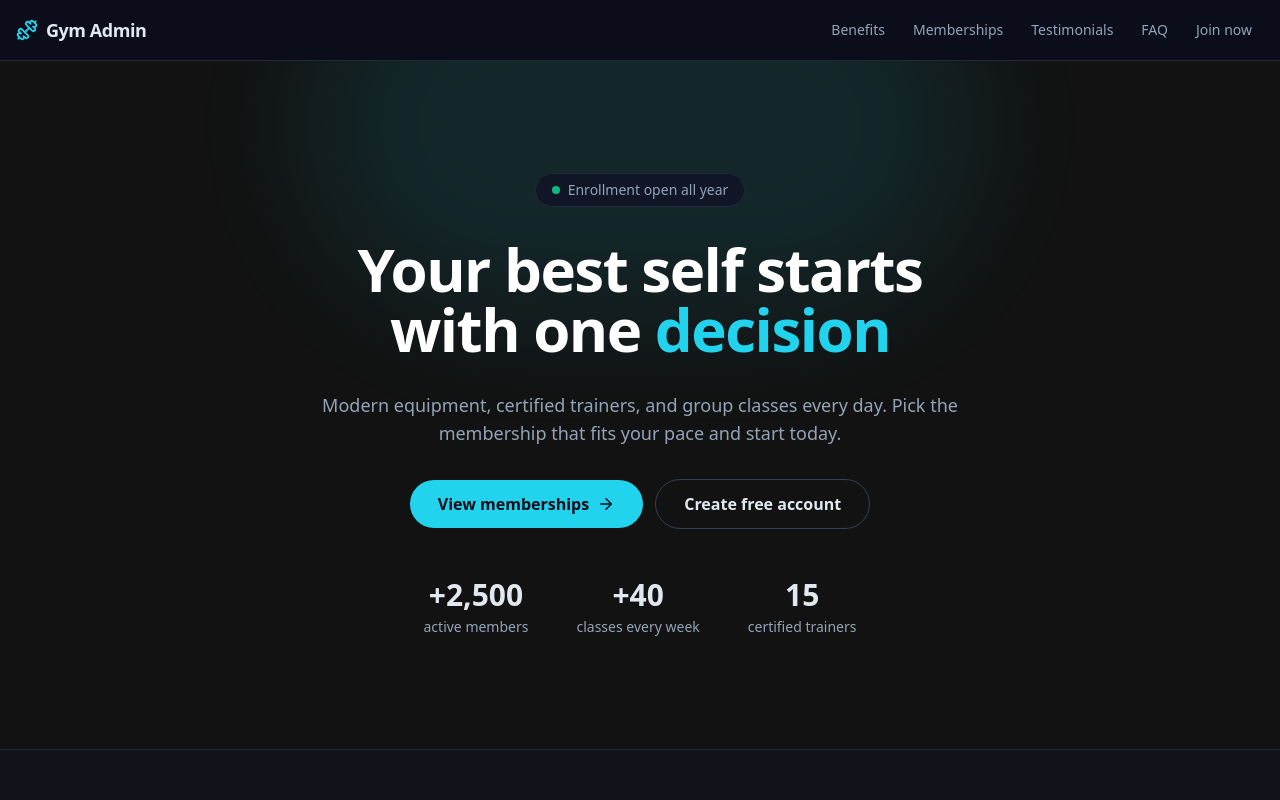
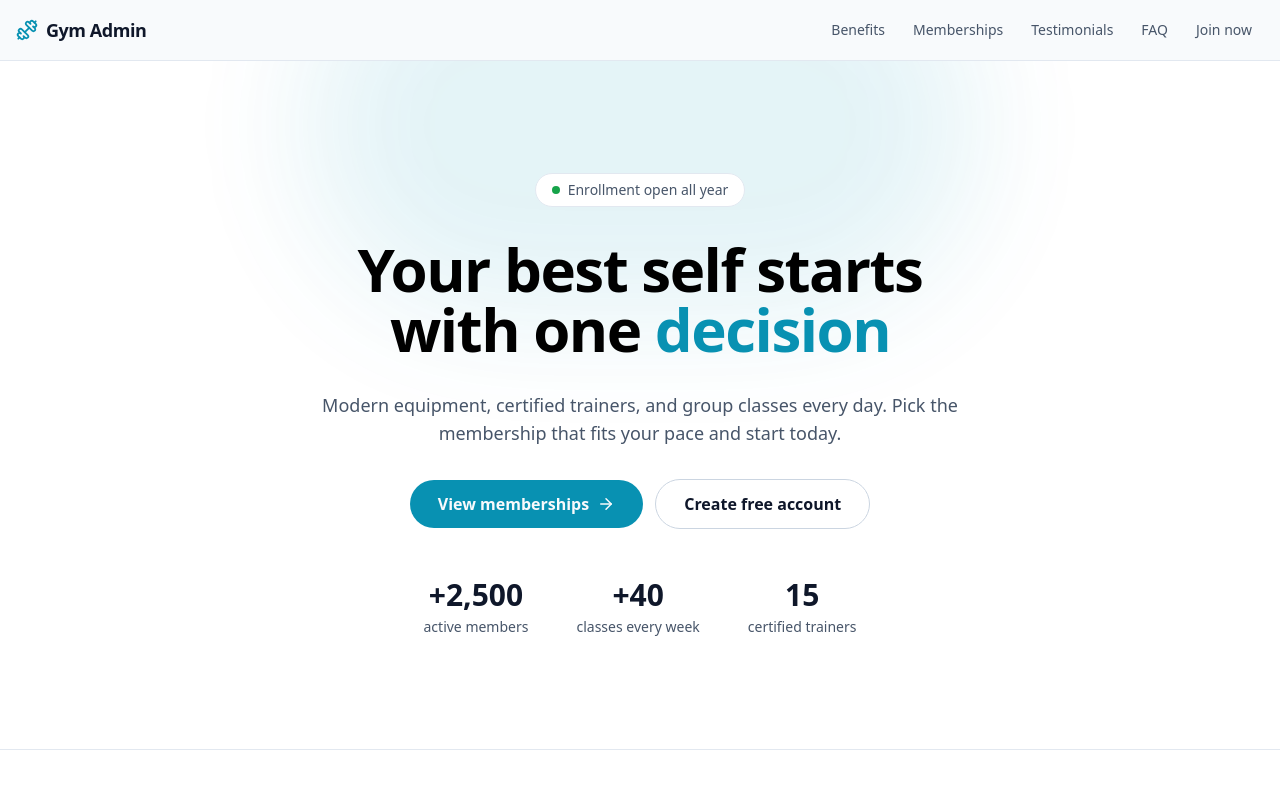
Before and after one commit to jame-dev13/Gym-Admin-Frontend, a React (Vite) app: page / in a window 1280 px wide. Shown: the top 800 px of the page. Built offline with nearby package versions, Linux system fonts and the light colour scheme.

Commit message:
feat: add theme context with dark/light mode

```diff
--- a/src/App.tsx
+++ b/src/App.tsx
@@ -1,5 +1,6 @@
 import { ErrorBoundary } from "@/components/error/ErrorBoundary";
 import { AppRouter } from "@/router/AppRouter";
+import { ThemeProvider } from "@/context/ThemeProvider";
 import { ToastProvider } from "@/context/ToastProvider";
 import "./App.css";
 import {
@@ -17,9 +18,11 @@ function App() {
         <QueryErrorResetBoundary>
           {({ reset }) => (
             <ErrorBoundary onReset={reset}>
-              <ToastProvider>
-                <AppRouter />
-              </ToastProvider>
+              <ThemeProvider>
+                <ToastProvider>
+                  <AppRouter />
+                </ToastProvider>
+              </ThemeProvider>
             </ErrorBoundary>
           )}
         </QueryErrorResetBoundary>
--- /dev/null
+++ b/src/context/ThemeContext.ts
@@ -0,0 +1,16 @@
+import { createContext } from "react";
+import type { ThemeMode } from "@/types/Types";
+
+export const THEME_STORAGE_KEY = "gym-admin-theme";
+
+export interface ThemeContextValue {
+  mode: ThemeMode;
+  setMode: (mode: ThemeMode) => void;
+  toggle: () => void;
+}
+
+export const ThemeContext = createContext<ThemeContextValue | null>(null);
+
+export const isThemeMode = (value: unknown): value is ThemeMode => {
+  return value === "dark" || value === "light";
+};
--- /dev/null
+++ b/src/context/ThemeProvider.tsx
@@ -0,0 +1,47 @@
+import { useCallback, useEffect, useMemo, useState } from "react";
+import type { ThemeProviderProps } from "@/types/Props";
+import type { ThemeMode } from "@/types/Types";
+import { isThemeMode, THEME_STORAGE_KEY, ThemeContext } from "./ThemeContext";
+
+const resolveInitialMode = (): ThemeMode => {
+  const stored = window.localStorage.getItem(THEME_STORAGE_KEY);
+
+  if (isThemeMode(stored)) {
+    return stored;
+  }
+
+  if (
+    typeof window.matchMedia === "function" &&
+    window.matchMedia("(prefers-color-scheme: light)").matches
+  ) {
+    return "light";
+  }
+
+  return "dark";
+};
+
+export const ThemeProvider = ({ children }: ThemeProviderProps) => {
+  const [mode, setMode] = useState<ThemeMode>(resolveInitialMode);
+
+  const toggle = useCallback(() => {
+    setMode((previous) => (previous === "dark" ? "light" : "dark"));
+  }, []);
+
+  useEffect(() => {
+    document.documentElement.classList.toggle("light", mode === "light");
+    window.localStorage.setItem(THEME_STORAGE_KEY, mode);
+  }, [mode]);
+
+  const value = useMemo(
+    () => ({
+      mode,
+      setMode,
+      toggle,
+    }),
+    [mode, toggle],
+  );
+
+  return (
+    <ThemeContext.Provider value={value}>{children}</ThemeContext.Provider>
+  );
+};
--- /dev/null
+++ b/src/context/useThemeContext.ts
@@ -0,0 +1,13 @@
+import { useContext } from "react";
+import { ThemeContext } from "./ThemeContext";
+import type { ThemeContextValue } from "./ThemeContext";
+
+export const useThemeContext = (): ThemeContextValue => {
+  const context = useContext(ThemeContext);
+
+  if (!context) {
+    throw new Error("useThemeContext must be used within a ThemeProvider");
+  }
+
+  return context;
+};
--- a/src/types/Props.ts
+++ b/src/types/Props.ts
@@ -265,6 +265,10 @@ export interface ToastProviderProps {
   children: ReactNode;
 }
 
+export interface ThemeProviderProps {
+  children: ReactNode;
+}
+
 export type TableSize = "sm" | "md";
 
 export type TableResponsive = "cards" | "scroll";
--- a/src/types/Types.ts
+++ b/src/types/Types.ts
@@ -106,6 +106,8 @@ export type ChartLegendItem = {
 
 export type ToastType = "success" | "error" | "warning" | "info" | "default";
 
+export type ThemeMode = "dark" | "light";
+
 export type ToastShowFn = (message: string) => void;
 
 export interface ToastFactory {
```
Also changed, not shown: 1 other file (tests, documents, lock files or other folders).
